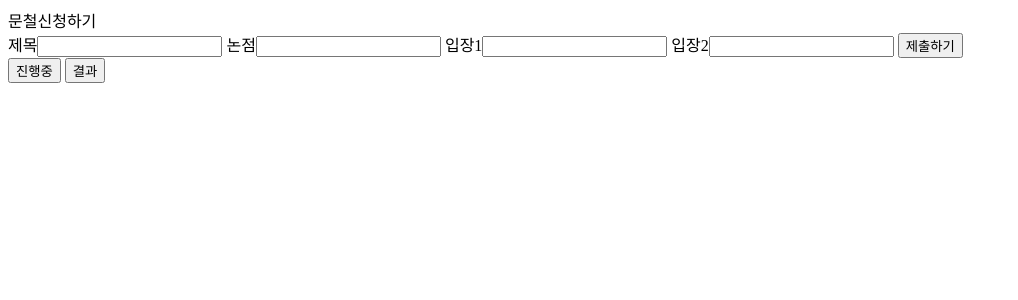
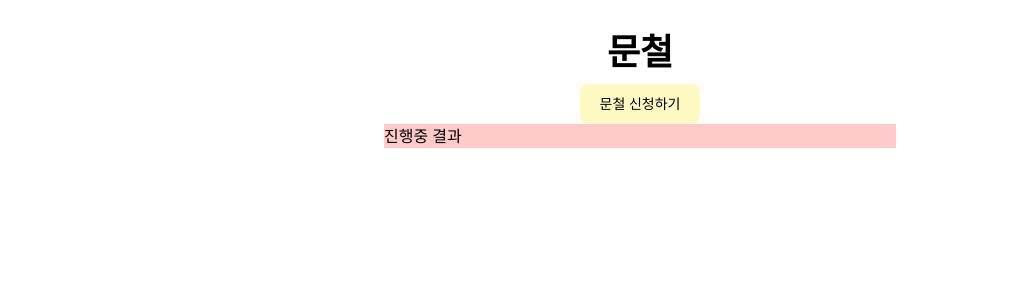
Before and after one commit to sgchoo/MoonCheolGo, a Flask app: page / in a window 1280 px wide. Shown: the top 300 px of the page, without its empty margins (0-1018 px from the left). Run offline with Flask 3, Linux system fonts and the light colour scheme; data that the repository does not hold is empty; some libraries are stand-ins or nearby versions.

Commit message:
merge complete of bulletin board

```diff
--- a/Week00/app.py
+++ b/Week00/app.py
@@ -2,7 +2,6 @@ from flask import Flask, render_template, jsonify, request
 from pymongo import MongoClient
 
 app = Flask(__name__)
-
 client = MongoClient('localhost', 27017)
 db = client.dbmoonchul
 
@@ -12,27 +11,27 @@ def home():
 
 @app.route('/main', methods=['POST'])
 def apply_moonchul():
-    subject_receive = request.form['subject_give']
+    subject_1_receive = request.form['subject_1_give']
+    subject_2_receive = request.form['subject_2_give']
     argument_receive = request.form['argument_give']
     position_1_receive = request.form['position_1_give']
     position_2_receive = request.form['position_2_give']
-
-    moonchuls = {'subject': subject_receive, 'argument': argument_receive,
-                 'position1': position_1_receive, 'position2': position_2_receive}
-    db.moonchuls.insert_one(moonchuls)
-    #print(moonchuls)
-
+    db.moonchuls.insert_one({'subject1': subject_1_receive,'subject2': subject_2_receive, 'argument': argument_receive, 'position1': position_1_receive, 'position2': position_2_receive, 'isProceeding': 'True'})
     return jsonify({'result': 'success'})
 
-@app.route('/main', methods=['GET'])
-def read_moonchuls():
-    # find_one 대신 find를 사용하여 모든 문서를 가져오도록 수정
-    result = list(db.moonchuls.find())
 
-    # 모든 문서의 'subject' 필드를 가져오도록 수정
-    subjects = [item['subject'] for item in result]
+@app.route("/show/proceeding", methods=['GET'])
+def show_proceeding_moonchuls():
+    result = list(db.moonchuls.find({'isProceeding': 'True'},{'_id':0}))
+    return jsonify({'result': 'success', 'moonchuls': result})
 
-    return jsonify({'result': 'success', 'subjects': subjects})
+
+@app.route("/show/result", methods=['GET'])
+def show_result_moonchuls():
+    result = list(db.moonchuls.find({'isProceeding': 'False'},{'_id':0}))
+    return jsonify({'result': 'success', 'moonchuls': result})
+
+
 
 if __name__ == '__main__':
-    app.run(host='0.0.0.0', port=5000, debug=True)
+    app.run('0.0.0.0', port=5000, debug=True)
--- a/Week00/templates/main.html
+++ b/Week00/templates/main.html
@@ -3,10 +3,20 @@
     <head>
         <meta charset="UTF-8"/>
         <meta title="viewport" content="width=device-width, initial-scale=1.0"/>
+
+        <!-- Tailwind CSS  -->
+        <script src="https://cdn.tailwindcss.com?plugins=forms,typography"></script>
+
         <script src="https://code.jquery.com/jquery-3.5.1.min.js"></script>
         <script src="https://cdn.jsdelivr.net/npm/popper.js@1.16.1/dist/umd/popper.min.js"
             crossorigin="anonymous"></script>
 
+        <style>
+            #apply-box
+            {
+                display: none;
+            }
+        </style>
 
         <script>
             $(document).ready(function()
@@ -81,25 +91,53 @@
                 })
             }
 
+            function ProceedingMode()
+            {
+                showMoonchuls(true);
+            }
+            function ResultMode()
+            {
+                showMoonchuls(false);
+            }
         </script>
 
     </head>
     <body>
-        <a onclick="OpenClose()" id="btn-apply-box" class="btn btn-primary btn-lg" role="button">문철신청하기</a>
-        <div class = "applyBox" id="apply-box">
-            <label for="subject"> 제목</label><input id="subject">
-            <label for="argument"> 논점</label><input id="argument">
-            <label for="position-1"> 입장1</label><input id="position-1">
-            <label for="position-2"> 입장2</label><input id="position-2">
-            <button type="submit" onclick="applyMoonchul()">제출하기</button>
+        <div class="md:container mx-auto">
+            <div class="flex items-center justify-center">
+                <h1 class="mt-8 text-4xl font-bold">문철</h1>
+            </div>
+            <div class="flex items-center justify-center">
+                <button class="bg-yellow-100 hover:bg-yellow-200 font-medium rounded-lg text-sm px-5 py-2.5 mt-3" onclick="OpenClose()" id="btn-apply-box">문철 신청하기</button>
+            </div>
         </div>
-        <div class="moonchulButton">
 
-            <button>진행중</button>
-            <button>결과</button>
+        <div class="md:container mx-auto applyBox" id="apply-box" style="width:40%">
+            <p>
+                <label for="subject" class="mb-2 text-l font-bold text-gray-900">키워드</label>
+                <input type="text" id="subject1" class="mb-2 bg-gray-50 border border-gray-300 text-gray-900 text-sm rounded-lg focus:ring-yellow-400 focus:border-yellow-400 w-full" placeholder="논점 키워드를 입력해주세요." required>
+                <input type="text" id="subject2" class="mb-2 bg-gray-50 border border-gray-300 text-gray-900 text-sm rounded-lg focus:ring-yellow-400 focus:border-yellow-400 w-full" placeholder="논점 키워드를 입력해주세요." required>
+            </p>
+            <p>
+                <label for="argument" class="mb-2 text-l font-bold text-gray-900">내용</label>
+                <textarea id="argument" name="argument" rows="4" class="p-2.5 w-full text-sm text-gray-900 bg-gray-50 rounded-lg border border-gray-300 focus:ring-yellow-400 focus:border-yellow-400" placeholder="자세한 설명을 적어주세요."></textarea>
+            </p>
+            <p>
+                <label for="position-1" class="mb-2 text-l font-bold text-gray-900">입장1</label>
+                <textarea id="position-1" name="position-1" rows="4" class="p-2.5 w-full text-sm text-gray-900 bg-gray-50 rounded-lg border border-gray-300 focus:ring-yellow-400 focus:border-yellow-400" placeholder="입장1"></textarea>
+            </p>
+            <p>
+                <label for="position-2" class="mb-2 text-l font-bold text-gray-900">입장2</label>
+                <textarea id="position-2" name="position-2" rows="4" class="p-2.5 w-full text-sm text-gray-900 bg-gray-50 rounded-lg border border-gray-300 focus:ring-yellow-400 focus:border-yellow-400" placeholder="입장2"></textarea>
+            </p>
+            <div class="flex items-center justify-center">
+                <button type="submit" class="bg-yellow-100 hover:bg-yellow-200 font-medium rounded-lg text-sm px-5 py-2.5 text-center mt-3" onclick="applyMoonchul()">제출하기</button>
+            </div>
         </div>
-        <div id="moonchuls">
 
+        <div class="moonchulButton md:container mx-auto bg-red-200" style="width:40%">
+            <a href = "#" onclick = "ProceedingMode()" id = "proceeding">진행중</a>
+            <a href = "#" onclick = "ResultMode()" id = "result">결과</a>
         </div>
     </body>
 </html>
```
